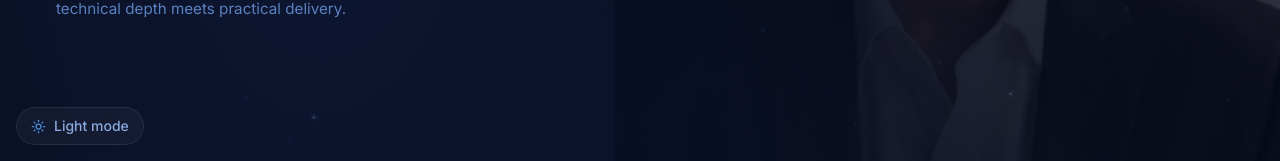
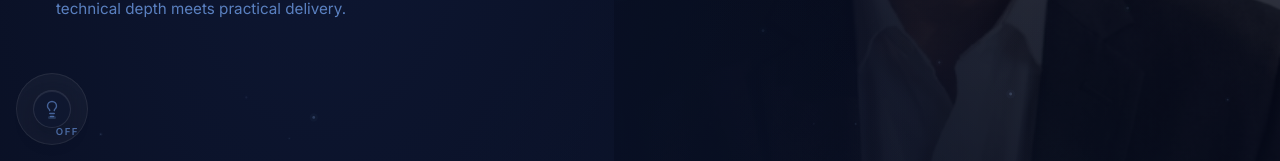
Before and after one commit to arjoneelghosh/mark2_execution, a React (Vite) app: page / in a window 1280 px wide. Shown: the part 639-800 px from the top of the page. Built offline with nearby package versions, Linux system fonts and the light colour scheme.

Commit message:
feat: replace theme toggle with bulb control

```diff
--- a/src/components/ui/ThemeToggle.tsx
+++ b/src/components/ui/ThemeToggle.tsx
@@ -1,21 +1,30 @@
 import React from 'react';
-import { Moon, Sun } from 'lucide-react';
+import { Lightbulb } from 'lucide-react';
 import { useTheme } from '../../lib/theme/theme';
 
 const ThemeToggle: React.FC = () => {
   const { theme, toggleTheme } = useTheme();
-  const isDark = theme === 'dark';
+  const isLight = theme === 'light';
 
   return (
     <button
       type="button"
       onClick={toggleTheme}
-      className="theme-toggle-button fixed bottom-4 left-4 z-[95] inline-flex items-center gap-2 rounded-full px-3.5 py-2 text-sm font-medium"
-      aria-label={isDark ? 'Switch to light mode' : 'Switch to dark mode'}
-      title={isDark ? 'Switch to light mode' : 'Switch to dark mode'}
+      className={`theme-bulb-button fixed bottom-4 left-4 z-[95] inline-flex items-center ${
+        isLight ? 'is-on' : 'is-off'
+      }`}
+      aria-label={isLight ? 'Theme switch, light mode on. Switch to dark mode.' : 'Theme switch, dark mode on. Switch to light mode.'}
+      aria-pressed={isLight}
+      title={isLight ? 'Light mode on' : 'Dark mode on'}
     >
-      {isDark ? <Sun size={15} className="text-accent-blue" /> : <Moon size={15} className="text-accent-blue" />}
-      <span>{isDark ? 'Light mode' : 'Dark mode'}</span>
+      <span className="theme-bulb-aura" aria-hidden="true" />
+      <span className="theme-bulb-shell" aria-hidden="true">
+        <Lightbulb size={18} strokeWidth={1.85} className="theme-bulb-icon" />
+        <span className="theme-bulb-filament" />
+      </span>
+      <span className="theme-bulb-state" aria-hidden="true">
+        {isLight ? 'ON' : 'OFF'}
+      </span>
     </button>
   );
 };
--- a/src/index.css
+++ b/src/index.css
@@ -624,13 +624,18 @@ a:hover {
     );
   }
 
-  .theme-toggle-button {
-    background: linear-gradient(
-      180deg,
-      rgb(var(--panel-bg-rgb) / 0.92) 0%,
-      rgb(var(--panel-soft-rgb) / 0.92) 100%
-    );
-    border: 1px solid rgb(var(--border-rgb) / 0.82);
+  .theme-bulb-button {
+    position: fixed;
+    min-width: 4.5rem;
+    min-height: 4.5rem;
+    justify-content: center;
+    border: 1px solid rgb(var(--border-rgb) / 0.76);
+    border-radius: 999px;
+    background: linear-gradient(
+      180deg,
+      rgb(var(--panel-bg-rgb) / 0.94) 0%,
+      rgb(var(--panel-soft-rgb) / 0.94) 100%
+    );
     color: rgb(var(--text-secondary-rgb) / 0.96);
     box-shadow: var(--shadow-soft);
     backdrop-filter: blur(14px);
@@ -643,11 +648,130 @@ a:hover {
       transform var(--transition-fast) ease;
   }
 
-  .theme-toggle-button:hover {
-    border-color: rgb(var(--accent-border-rgb) / 0.82);
-    color: rgb(var(--text-primary-rgb) / 1);
-    box-shadow: var(--shadow-accent);
+  .theme-bulb-button:hover {
     transform: translateY(-1px);
+  }
+
+  .theme-bulb-button:focus-visible {
+    outline: 2px solid rgb(var(--accent-border-rgb) / 0.72);
+    outline-offset: 3px;
+  }
+
+  .theme-bulb-shell {
+    position: relative;
+    z-index: 1;
+    display: inline-flex;
+    flex-direction: column;
+    align-items: center;
+    justify-content: center;
+    width: 2.35rem;
+    height: 2.35rem;
+    border-radius: 999px;
+    border: 1px solid rgb(var(--border-rgb) / 0.28);
+    background: rgb(var(--panel-elevated-rgb) / 0.56);
+    box-shadow:
+      inset 0 1px 0 rgb(var(--border-rgb) / 0.18),
+      0 8px 18px rgb(var(--overlay-rgb) / 0.12);
+    transition:
+      background var(--transition-fast) ease,
+      border-color var(--transition-fast) ease,
+      box-shadow var(--transition-fast) ease;
+  }
+
+  .theme-bulb-icon {
+    position: relative;
+    z-index: 1;
+    color: rgb(var(--text-muted-rgb) / 0.84);
+    transition:
+      color var(--transition-fast) ease,
+      filter var(--transition-fast) ease,
+      transform var(--transition-fast) ease;
+  }
+
+  .theme-bulb-filament {
+    position: absolute;
+    bottom: 0.5rem;
+    width: 0.55rem;
+    height: 0.18rem;
+    border-radius: 999px;
+    background: rgb(var(--text-faint-rgb) / 0.42);
+    transition:
+      background var(--transition-fast) ease,
+      box-shadow var(--transition-fast) ease;
+  }
+
+  .theme-bulb-aura {
+    position: absolute;
+    inset: 0.7rem;
+    border-radius: 999px;
+    opacity: 0;
+    background: radial-gradient(
+      circle,
+      rgb(var(--accent-glow-rgb) / 0.3) 0%,
+      rgb(var(--accent-blue-rgb) / 0.14) 44%,
+      transparent 76%
+    );
+    transition:
+      opacity var(--transition-fast) ease,
+      transform var(--transition-fast) ease,
+      background var(--transition-fast) ease;
+  }
+
+  .theme-bulb-state {
+    position: absolute;
+    right: 0.5rem;
+    bottom: 0.45rem;
+    z-index: 1;
+    font-size: 0.6rem;
+    line-height: 1;
+    font-weight: 700;
+    letter-spacing: 0.16em;
+    color: rgb(var(--text-faint-rgb) / 0.88);
+    transition: color var(--transition-fast) ease;
+  }
+
+  .theme-bulb-button.is-on {
+    border-color: rgb(var(--accent-border-rgb) / 0.58);
+    box-shadow:
+      var(--shadow-soft),
+      0 0 24px rgb(var(--accent-glow-rgb) / 0.08);
+  }
+
+  .theme-bulb-button.is-on .theme-bulb-aura {
+    opacity: 1;
+    transform: scale(1.04);
+  }
+
+  .theme-bulb-button.is-on .theme-bulb-shell {
+    border-color: rgb(var(--accent-border-rgb) / 0.34);
+  }
+
+  .theme-bulb-button.is-on .theme-bulb-icon {
+    color: rgb(var(--accent-glow-rgb) / 0.98);
+    filter: drop-shadow(0 0 12px rgb(var(--accent-glow-rgb) / 0.32));
+  }
+
+  .theme-bulb-button.is-on .theme-bulb-filament {
+    background: rgb(var(--accent-glow-rgb) / 0.98);
+    box-shadow: 0 0 12px rgb(var(--accent-glow-rgb) / 0.3);
+  }
+
+  .theme-bulb-button.is-on .theme-bulb-state {
+    color: rgb(var(--text-primary-rgb) / 0.96);
+  }
+
+  .theme-bulb-button.is-off .theme-bulb-shell {
+    border-color: rgb(var(--border-rgb) / 0.14);
+  }
+
+  .theme-bulb-button.is-off .theme-bulb-icon {
+    color: rgb(var(--text-faint-rgb) / 0.72);
+    filter: none;
+  }
+
+  .theme-bulb-button.is-off .theme-bulb-filament {
+    background: rgb(var(--text-faint-rgb) / 0.28);
+    box-shadow: none;
   }
 
   .home-hero-copy,
@@ -1038,22 +1162,69 @@ a:hover {
       inset 0 1px 0 rgba(255, 251, 240, 0.94);
   }
 
-  :root[data-theme='light'] .theme-toggle-button {
-    background: linear-gradient(
-      180deg,
-      rgb(var(--panel-bg-rgb) / 0.97) 0%,
-      rgb(var(--panel-soft-rgb) / 0.98) 100%
-    );
-    border: 1px solid rgb(var(--border-rgb) / 0.82);
+  :root[data-theme='light'] .theme-bulb-button {
+    background: linear-gradient(
+      180deg,
+      rgb(var(--panel-bg-rgb) / 0.98) 0%,
+      rgb(var(--panel-soft-rgb) / 0.99) 100%
+    );
+    border-color: rgb(var(--border-rgb) / 0.84);
     box-shadow:
       0 14px 28px rgba(77, 61, 20, 0.08),
       inset 0 1px 0 rgba(255, 251, 240, 0.94);
   }
 
-  :root[data-theme='light'] .theme-toggle-button:hover {
+  :root[data-theme='light'] .theme-bulb-button:hover {
     box-shadow:
       0 18px 36px rgba(77, 61, 20, 0.1),
-      0 12px 26px rgba(74, 144, 217, 0.08);
+      0 10px 22px rgba(211, 190, 122, 0.12);
+  }
+
+  :root[data-theme='light'] .theme-bulb-shell {
+    background: linear-gradient(
+      180deg,
+      rgb(255 250 238 / 0.94) 0%,
+      rgb(244 235 205 / 0.88) 100%
+    );
+    border-color: rgb(211 197 151 / 0.34);
+    box-shadow:
+      inset 0 1px 0 rgba(255, 250, 239, 0.94),
+      0 10px 22px rgba(91, 72, 20, 0.08);
+  }
+
+  :root[data-theme='light'] .theme-bulb-aura {
+    background: radial-gradient(
+      circle,
+      rgba(255, 241, 198, 0.56) 0%,
+      rgba(244, 227, 173, 0.24) 46%,
+      transparent 78%
+    );
+  }
+
+  :root[data-theme='light'] .theme-bulb-button.is-on {
+    border-color: rgb(219 198 142 / 0.82);
+    box-shadow:
+      0 20px 38px rgba(91, 72, 20, 0.12),
+      0 0 26px rgba(241, 215, 131, 0.16),
+      inset 0 1px 0 rgba(255, 251, 240, 0.96);
+  }
+
+  :root[data-theme='light'] .theme-bulb-button.is-on .theme-bulb-icon {
+    color: rgb(214 177 80 / 0.98);
+    filter: drop-shadow(0 0 10px rgba(238, 208, 121, 0.42));
+  }
+
+  :root[data-theme='light'] .theme-bulb-button.is-on .theme-bulb-filament {
+    background: rgb(227 191 86 / 0.98);
+    box-shadow: 0 0 10px rgba(238, 208, 121, 0.34);
+  }
+
+  :root[data-theme='light'] .theme-bulb-button.is-off .theme-bulb-icon {
+    color: rgb(127 121 104 / 0.82);
+  }
+
+  :root[data-theme='light'] .theme-bulb-button.is-off .theme-bulb-filament {
+    background: rgb(162 151 124 / 0.4);
   }
 
   :root[data-theme='light'] .home-hero-copy {
@@ -1403,17 +1574,45 @@ a:hover {
     );
   }
 
-  :root[data-theme='dark'] .theme-toggle-button {
+  :root[data-theme='dark'] .theme-bulb-button {
     background: rgb(var(--border-rgb) / 0.04);
-    border: 1px solid rgb(var(--border-rgb) / 0.08);
-    color: rgb(var(--navy-200-rgb) / 1);
+    border-color: rgb(var(--border-rgb) / 0.08);
     box-shadow: none;
   }
 
-  :root[data-theme='dark'] .theme-toggle-button:hover {
+  :root[data-theme='dark'] .theme-bulb-button:hover {
     border-color: rgb(var(--accent-border-rgb) / 0.2);
-    color: rgb(var(--navy-50-rgb) / 1);
-    box-shadow: 0 0 20px rgb(var(--accent-blue-rgb) / 0.1);
+    box-shadow: 0 0 20px rgb(var(--accent-blue-rgb) / 0.08);
+  }
+
+  :root[data-theme='dark'] .theme-bulb-shell {
+    background: rgb(var(--panel-elevated-rgb) / 0.44);
+    border-color: rgb(var(--border-rgb) / 0.1);
+    box-shadow:
+      inset 0 1px 0 rgb(var(--border-rgb) / 0.08),
+      0 10px 20px rgb(var(--overlay-rgb) / 0.2);
+  }
+
+  :root[data-theme='dark'] .theme-bulb-aura {
+    background: radial-gradient(
+      circle,
+      rgb(var(--accent-blue-rgb) / 0.2) 0%,
+      rgb(var(--accent-blue-rgb) / 0.08) 46%,
+      transparent 78%
+    );
+  }
+
+  :root[data-theme='dark'] .theme-bulb-button.is-on .theme-bulb-icon {
+    color: rgb(var(--accent-glow-rgb) / 0.96);
+    filter: drop-shadow(0 0 10px rgb(var(--accent-blue-rgb) / 0.3));
+  }
+
+  :root[data-theme='dark'] .theme-bulb-button.is-on .theme-bulb-filament {
+    background: rgb(var(--accent-glow-rgb) / 0.94);
+  }
+
+  :root[data-theme='dark'] .theme-bulb-button.is-off .theme-bulb-state {
+    color: rgb(var(--navy-300-rgb) / 0.8);
   }
 }
 
```
Also changed, not shown: .restore/bulb-theme-control-pass/restore_manifest.md (added), 1 other file (tests, documents, lock files or other folders).
